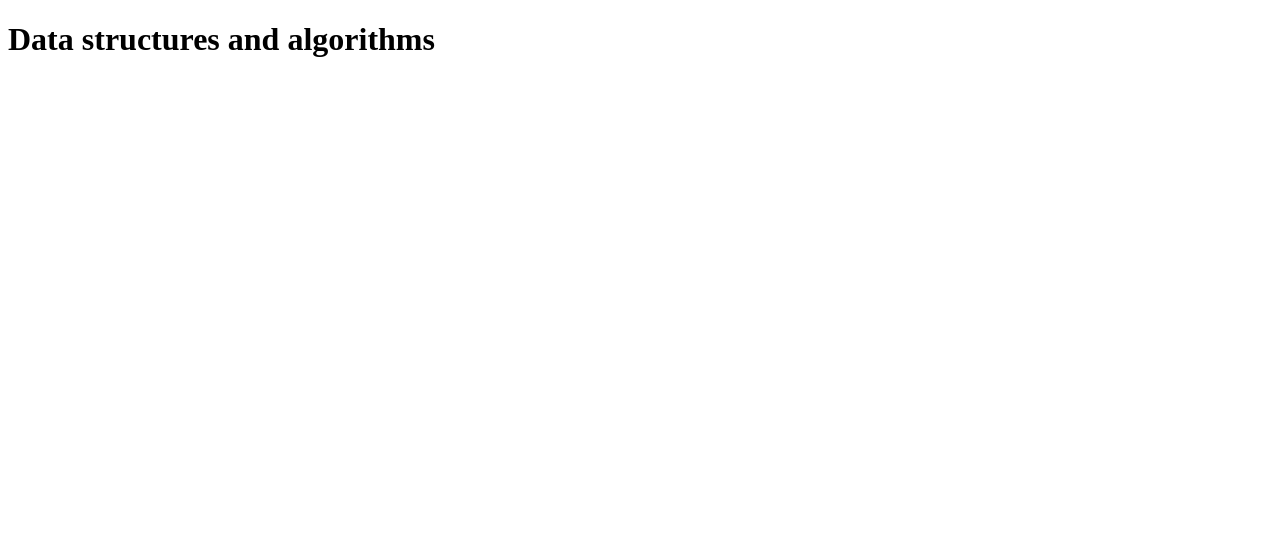
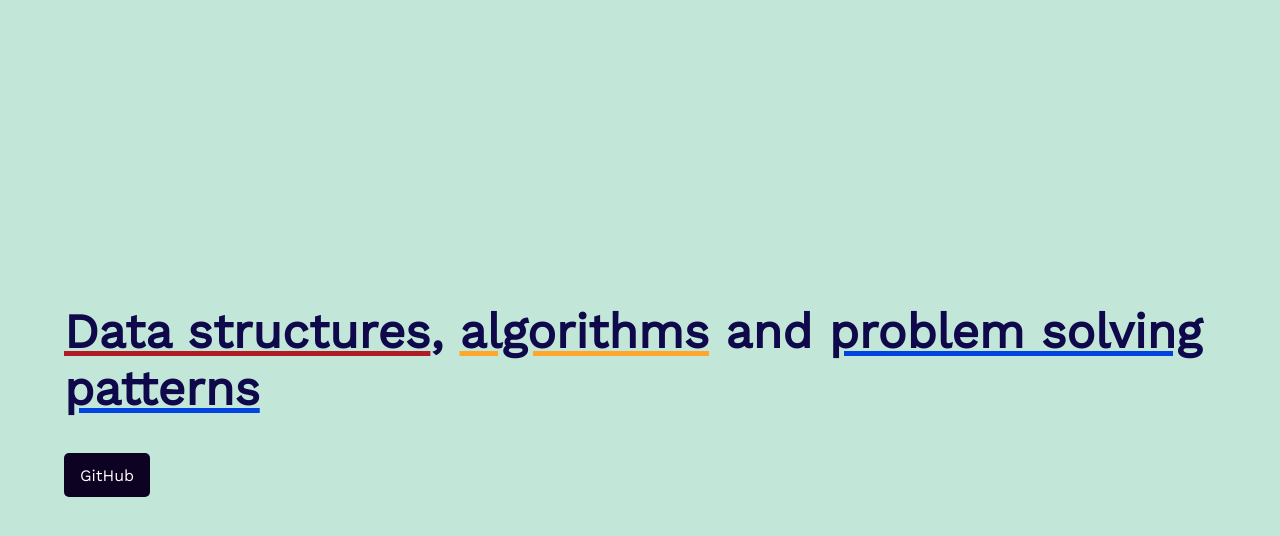
Before and after one commit to obaadelusi/dsa, a plain HTML site: page index.html in a window 1280 px wide. Drawn offline with nearby package versions, Linux system fonts and the light colour scheme.

Commit message:
Added stylesheet

```diff
--- a/index.html
+++ b/index.html
@@ -4,10 +4,22 @@
       <meta charset="UTF-8" />
       <meta http-equiv="X-UA-Compatible" content="IE=edge" />
       <meta name="viewport" content="width=device-width, initial-scale=1.0" />
-      <title>Document</title>
+      <title>DSA & Problem Solving Techniques</title>
+
+      <link rel="stylesheet" href="styles.css" />
    </head>
    <body>
-      <h1>Data structures and algorithms</h1>
+      <div class="container">
+         <h1>
+            <span class="ds">Data structures</span>,
+            <span class="al">algorithms</span> and
+            <span class="ps">problem solving patterns</span>
+         </h1>
+         <a href="https://github.com/whatobathinks/dsa" class="btn-github"
+            >GitHub</a
+         >
+      </div>
+
       <script src="/ProblemSolvingPatterns/frequencyCounter.js"></script>
    </body>
 </html>
--- /dev/null
+++ b/styles.css
@@ -0,0 +1,60 @@
+@import url('https://fonts.googleapis.com/css2?family=Work+Sans&display=swap');
+
+html {
+   font-family: 'Work Sans', system-ui;
+}
+
+body {
+   min-height: 100vh;
+   display: flex;
+   flex-direction: column;
+   justify-content: center;
+   align-items: center;
+   background-color: #c2e7d9;
+   margin: 0;
+}
+
+.container {
+   width: 90%;
+}
+
+h1 {
+   margin: 0 0 36px 0;
+   font-size: 3rem;
+   color: #0f084b;
+   position: relative;
+}
+
+span.ds {
+   text-decoration: underline #b11b25;
+   -webkit-text-decoration: underline #b11b25;
+   text-decoration-thickness: 5px;
+   -webkit-text-decoration-thickness: 5px;
+}
+
+span.al {
+   text-decoration: underline #ffa62b;
+   -webkit-text-decoration: underline #ffa62b;
+   text-decoration-thickness: 5px;
+   -webkit-text-decoration-thickness: 5px;
+}
+
+span.ps {
+   text-decoration: underline 8px #0043e0;
+   -webkit-text-decoration: underline #0043e0;
+   text-decoration-thickness: 5px;
+   -webkit-text-decoration-thickness: 5px;
+}
+
+.btn-github {
+   display: inline-flex;
+   text-decoration: none;
+   padding: 0.8em 1em;
+   background-color: #0d0221;
+   color: #fff;
+   border-radius: 5px;
+}
+
+.btn-github:hover {
+   background-color: #19053f;
+}
```
